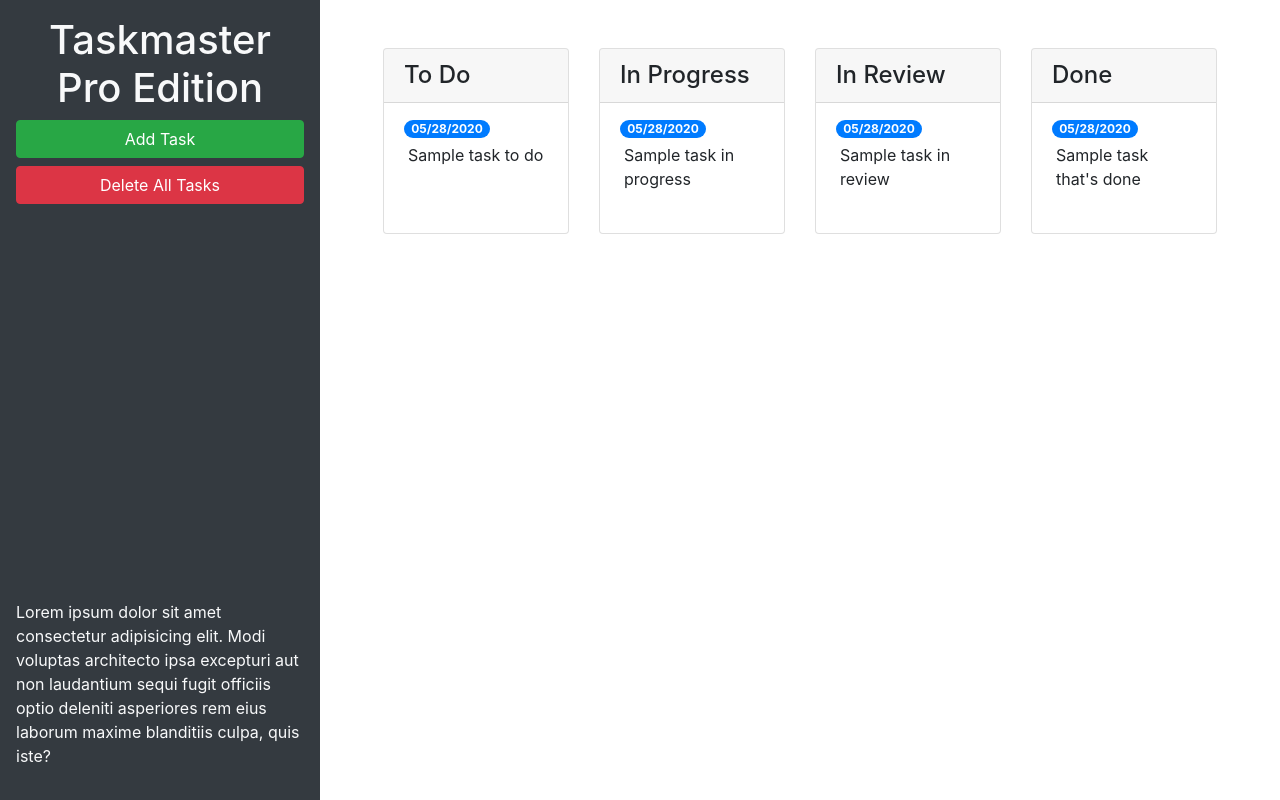
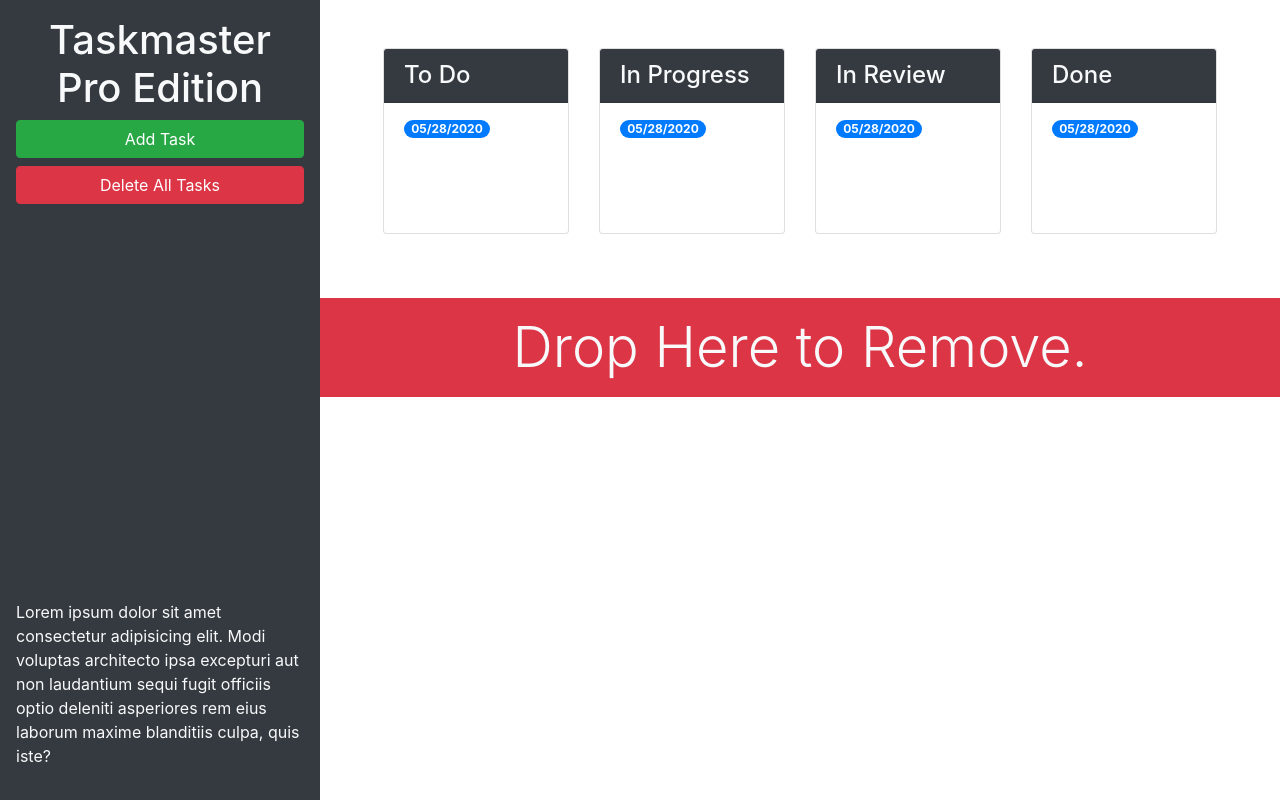
Before and after one commit to cjacktwil/taskmaster-pro, a plain HTML site: page index.html in a window 1280 px wide. Drawn offline with nearby package versions, Linux system fonts and the light colour scheme.

Commit message:
updated styling with bootstrap

```diff
--- a/index.html
+++ b/index.html
@@ -13,28 +13,28 @@
 <body>
 
   <div class="row min-vh-100 no-gutters">
-    <header class="col-12 col-lg-3 bg-dark text-light d-flex flex-column p-4 p-lg-3">
+    <header class="col-12 col-lg-3 bg-dark text-light sticky-top d-flex flex-column p-4 p-lg-3">
       <h1 class="text-center">Taskmaster Pro Edition</h1>
       <button id="create-task" class="btn btn-block btn-success" data-toggle="modal" data-target="#task-form-modal">Add
         Task</button>
       <button id="remove-tasks" class="btn btn-block btn-danger">Delete All Tasks</button>
-      <p class="mt-auto">Lorem ipsum dolor sit amet consectetur adipisicing elit. Modi voluptas architecto ipsa
+      <p class="mt-auto d-none d-lg-block">Lorem ipsum dolor sit amet consectetur adipisicing elit. Modi voluptas architecto ipsa
         excepturi aut non
         laudantium sequi fugit officiis optio deleniti asperiores rem eius laborum maxime blanditiis culpa, quis iste?
       </p>
     </header>
-    <main class="col-12 col-lg-9">
+    <main class="col-12 col-lg-9 d-flex flex-column">
       <div class="m-5 row justify-content-around">
         <!--todo start-->
         <div class="col-12 col-md-6 col-xl-3 mb-3">
           <div class="card">
-            <h4 class="card-header">
+            <h4 class="card-header bg-dark text-light">
               To Do
             </h4>
             <ul id="list-toDo" class="list-group list-group-flush">
               <li class="list-group-item">
                 <span class="badge badge-primary badge-pill">05/28/2020</span>
-                <p class="m-1">Sample task to do</p>
+                <p class="m-1"></p>
               </li>
             </ul>
             </div>
@@ -43,29 +43,28 @@
         <!--in progress start-->
         <div class="col-12 col-md-6 col-xl-3 mb-3">
           <div class="card">
-            <h4 class="card-header">
+            <h4 class="card-header bg-dark text-light">
               In Progress
             </h4>
             <ul id="list-inProgress" class="list-group list-group-flush">
               <li class="list-group-item">
                 <span class="badge badge-primary badge-pill">05/28/2020</span>
-                <p class="m-1">Sample task in progress</p>
+                <p class="m-1"></p>
               </li>
             </ul>
         </div>
         </div>
-
         <!--in progress end-->
         <!--in review start-->
         <div class="col-12 col-md-6 col-xl-3 mb-3">
           <div class="card">
-            <h4 class="card-header">
+            <h4 class="card-header bg-dark text-light">
               In Review
             </h4>
             <ul id="list-inReview" class="list-group list-group-flush">
               <li class="list-group-item">
                 <span class="badge badge-primary badge-pill">05/28/2020</span>
-                <p class="m-1">Sample task in review</p>
+                <p class="m-1"></p>
               </li>
             </ul>
             </div>
@@ -74,18 +73,23 @@
         <!--done start-->
         <div class="col-12 col-md-6 col-xl-3 mb-3">
           <div class="card">
-            <h4 class="card-header">
+            <h4 class="card-header bg-dark text-light">
               Done
             </h4>
             <ul id="list-done" class="list-group list-group-flush">
             <li class="list-group-item">
               <span class="badge badge-primary badge-pill">05/28/2020</span>
-              <p class="m-1">Sample task that's done</p>
+              <p class="m-1"></p>
             </li>
           </ul>
           </div>
         </div>
         <!--done end-->
+    </div>
+    <div id="trash">
+      <div class="w-100 bg-danger p-3 text-center text-light display-4 mt-auto">
+        Drop Here to Remove.
+      </div>
     </div>
     </main>
   </div>
```
